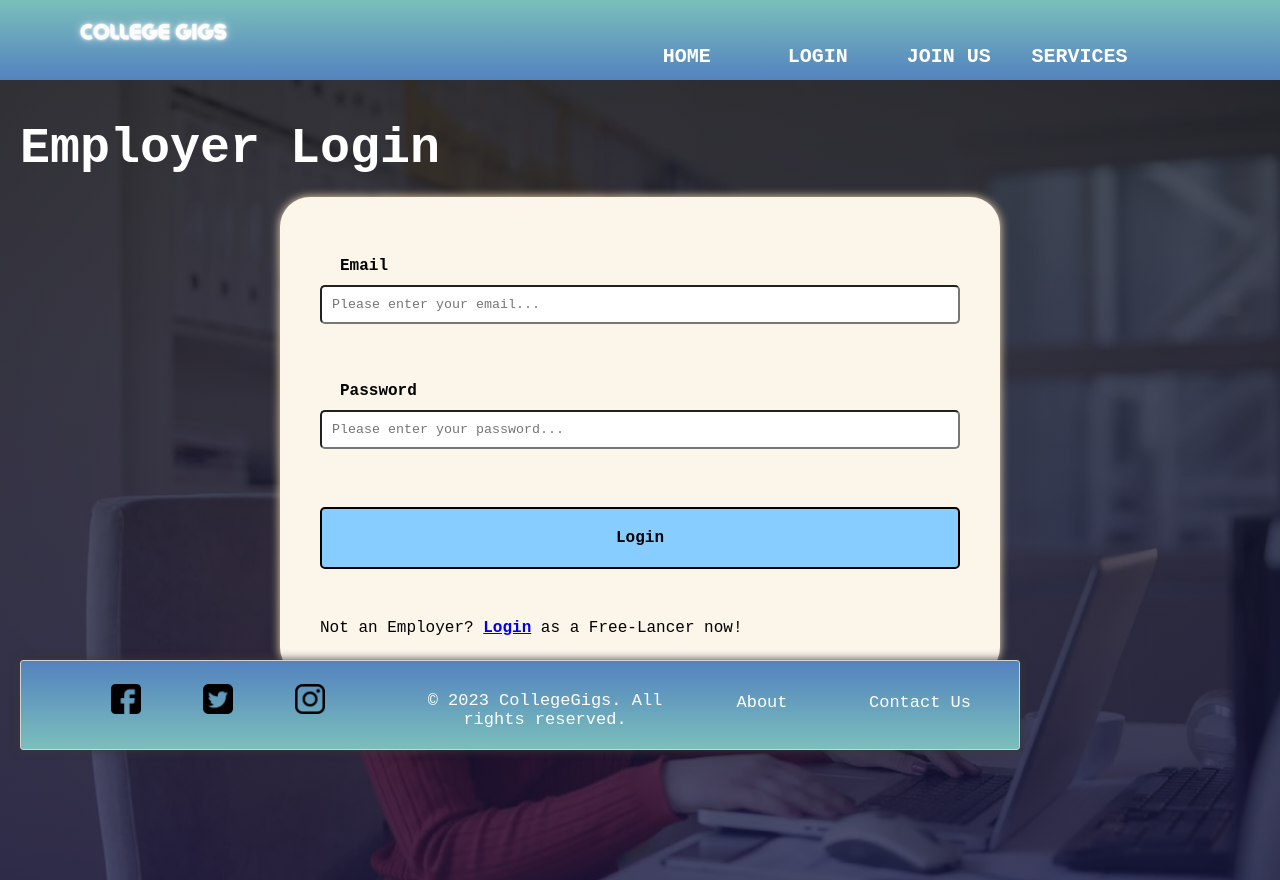
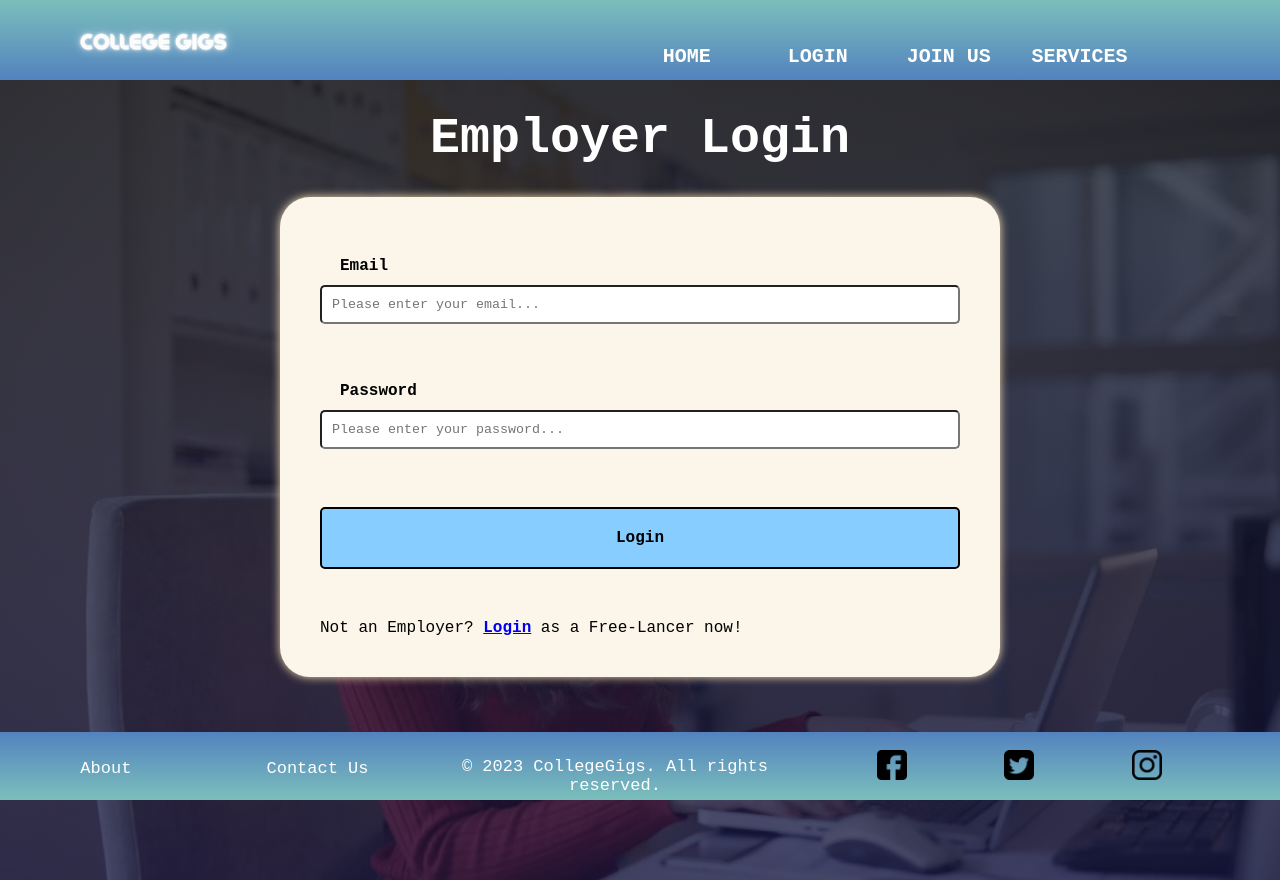
Before and after one commit to fynn07/college-gigs, a React (Create React App) app: page /login/employer in a window 1280 px wide. Built offline with nearby package versions, Linux system fonts and the light colour scheme.

Commit message:
[frontend] fixed

```diff
--- a/src/components/Footer.jsx
+++ b/src/components/Footer.jsx
@@ -8,7 +8,7 @@ import InstagramIcon from "./resources/ico/instagram.png";
 function Footer() {
   return (
     <div className="footer">
-      <div className="container" id="footer_container">
+      <div className="container-footer" id="footer_container">
         <div className="footer-links">
           <div className="footer-links-link">
             <Link to="/About">About</Link>
--- a/src/pages/login_subpages/LoginEmployer.jsx
+++ b/src/pages/login_subpages/LoginEmployer.jsx
@@ -38,7 +38,7 @@ function LoginEmployer() {
   return (
     <div className="sign_log_container container-login">
       <div className="header">
-        <h1 className="login_header">Employer Login</h1>
+        <h1 className="login_header" id="login_header_head">Employer Login</h1>
       </div>
       <div className="form-cont">
         <form onSubmit={handleLoginEmployer} method="post" action=""
--- a/src/styles/about.css
+++ b/src/styles/about.css
@@ -3,6 +3,9 @@
     padding: 0;
     font-family: 'Courier New', Courier, monospace;
     box-sizing: border-box;
+}
+#about *{
+    zoom: 95%;
 }
 #about {
     text-align: center;
--- a/src/styles/footer.css
+++ b/src/styles/footer.css
@@ -45,11 +45,17 @@
     padding-right: 20px;
     padding-top: 18px;
 }
+
 .social-media-components{
     display: flex;
 }
+
 .sc{
     width: 30px;
     height: 30px;
 
 }
+.footer{
+    margin-bottom: 0px;
+    margin-top: -100px;
+}
--- a/src/styles/login_subpage.css
+++ b/src/styles/login_subpage.css
@@ -20,11 +20,13 @@
 }
 
 .header{
-    padding-top: 40px;
+    margin: 10px;
+    display: flex;
 }
 
-.login_header {
-    text-align: center;
+.login_header{
+    flex: 1;
+    display: inline-block;
     font-size: 50px;
     color: white;
 }
--- a/src/styles/navbar.css
+++ b/src/styles/navbar.css
@@ -12,6 +12,8 @@
     flex-grow: 1;
     flex-basis: auto;
     padding-left: 70px;
+    padding-top: 20px;
+
 
 }
 .navbar .leftSide img{
--- a/src/styles/services.css
+++ b/src/styles/services.css
@@ -1,5 +1,6 @@
 #services * {
     box-sizing: border-box;
+    zoom: 97%;
 }
 
 #services {
@@ -18,6 +19,7 @@
 #services_container {
     display: flex;
     flex-direction: column;
+    margin-bottom: 0px;
     max-width: 1320px;
     flex-grow: 1;
 }
@@ -26,7 +28,7 @@
 #services_header {
     border: 2px solid;
     border-radius: 80px;
-    margin: 40px;
+    margin: 20px;
     background: linear-gradient(120deg, rgb(255, 232, 173), rgb(255,255,237), rgb(255, 231, 170));
 }
 
@@ -42,6 +44,7 @@
 }
 #services_content {
     font-family: 'Lucida Sans', 'Lucida Sans Regular', 'Lucida Grande', 'Lucida Sans Unicode', Geneva, Verdana, sans-serif;
+
 }
 
 .services_title {
--- a/src/styles/subpage_styles/signup_employer.css
+++ b/src/styles/subpage_styles/signup_employer.css
@@ -1,3 +1,6 @@
+.login_header{
+  text-align: center;
+}
 .form-cont{
     background-color: rgb(251, 245, 234);
     border-radius: 30px;
```
Also changed, not shown: 4 other files (tests, documents, lock files or other folders).
